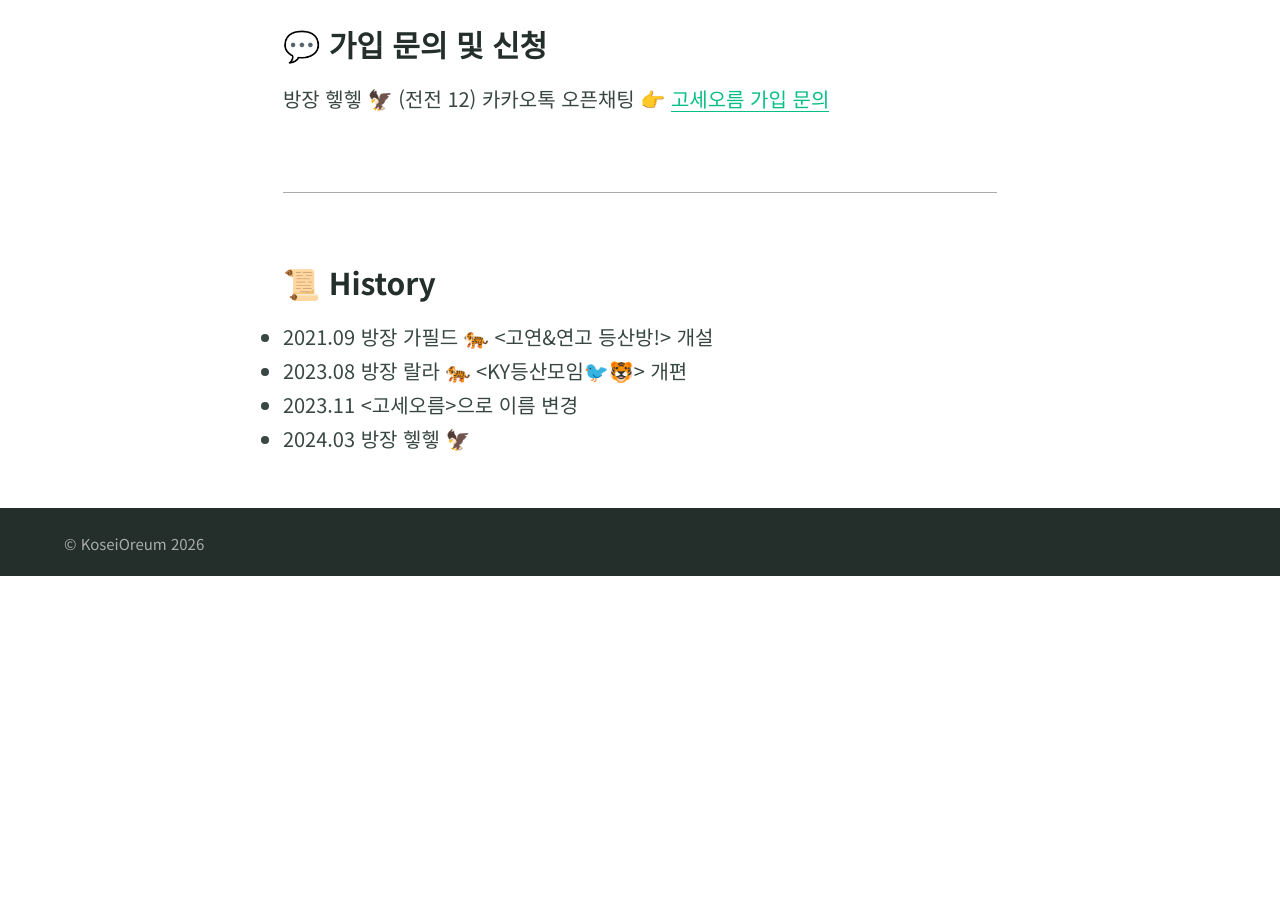
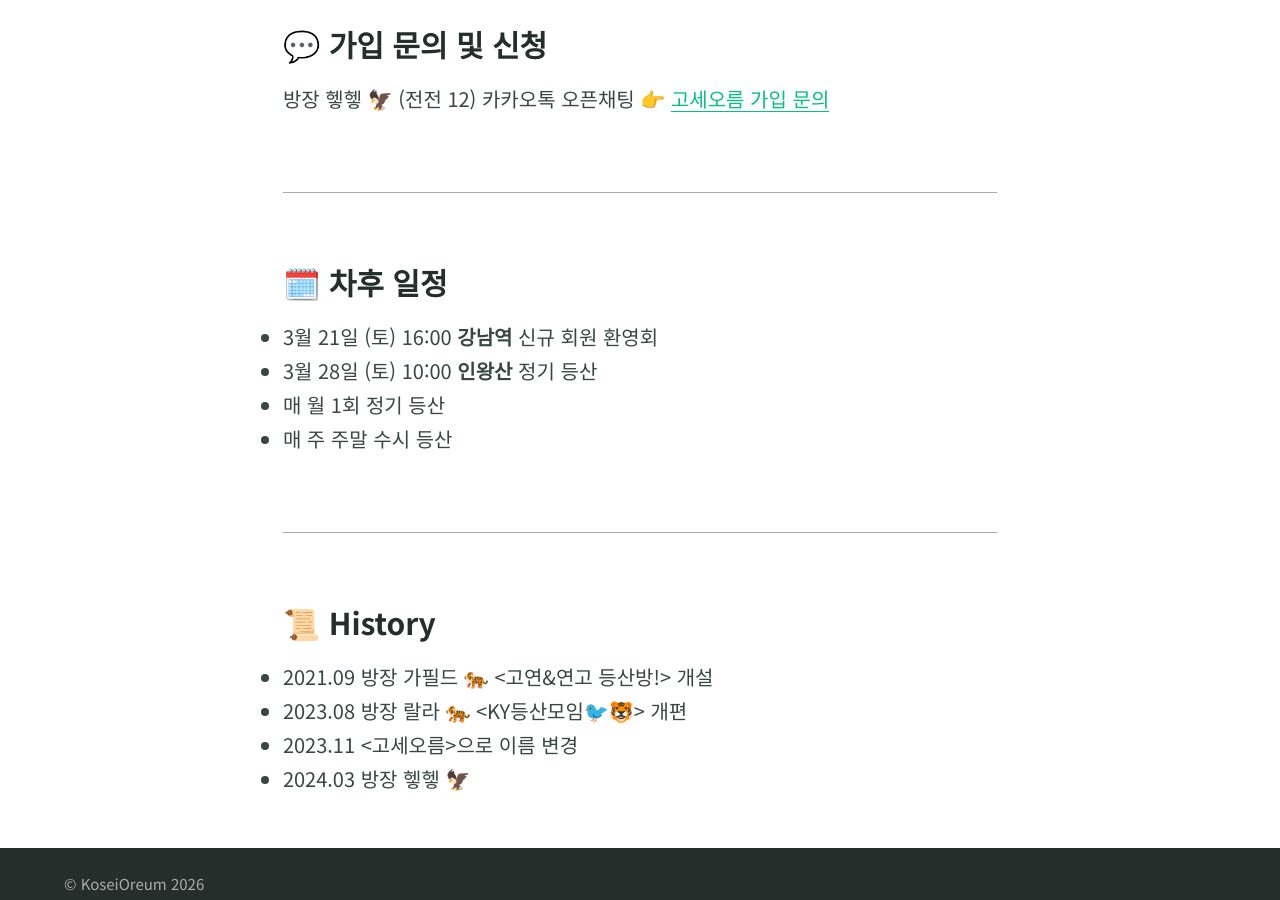
Before and after one commit to KoseiOreum/koseioreum.github.io, a Jekyll site: the page built from index.md, in a window 1280 px wide and 900 px high, scrolled down 2241 px. Built offline with Jekyll 4.4.1, drawn with Linux system fonts in a browser that asks for light colours; before the commit the page ends 2817 px from its top, so only the background shows below that; some of the changed text lies outside the part shown.

Commit message:
Update index.md

```diff
--- a/index.md
+++ b/index.md
@@ -6,7 +6,7 @@ feature_text: |
 feature_image: "./assets/main.jpeg"
 ---
 
-### 🌿 우리는 고세오름입니다
+🌿 우리는 고세오름입니다
 
 안녕하세요! 고려대 X 연세대 동문들의 건강한 등산·교류 모임 **고세오름**입니다. 😀
 2021년 9월 첫 발걸음을 뗀 이후, 매주 서울과 근교의 아름다운 산을 함께 오르며 끈끈한 유대감을 쌓아오고 있습니다.
@@ -14,7 +14,7 @@ feature_image: "./assets/main.jpeg"
 
 ---
 
-### 🌄 이런 분들이라면 고세오름과 함께하세요!
+### 🌄 이런 분들이라면 고세오름과 함께하세요
 
 * 등산 기초부터 **차근차근 배우며 가볍게** 시작하고 싶은 분
 * 주말 아침, **상쾌한 공기와 성취감**으로 한 주를 열고 싶은 분
@@ -57,6 +57,15 @@ feature_image: "./assets/main.jpeg"
 
 ---
 
+### 🗓️ 차후 일정
+
+* 3월 21일 (토) 16:00 **강남역** 신규 회원 환영회
+* 3월 28일 (토) 10:00 **인왕산** 정기 등산
+* 매 월 1회 정기 등산
+* 매 주 주말 수시 등산
+
+---
+
 ### 📜 History
 
 * 2021.09 방장 가필드 🐅 <고연&연고 등산방!> 개설
```
